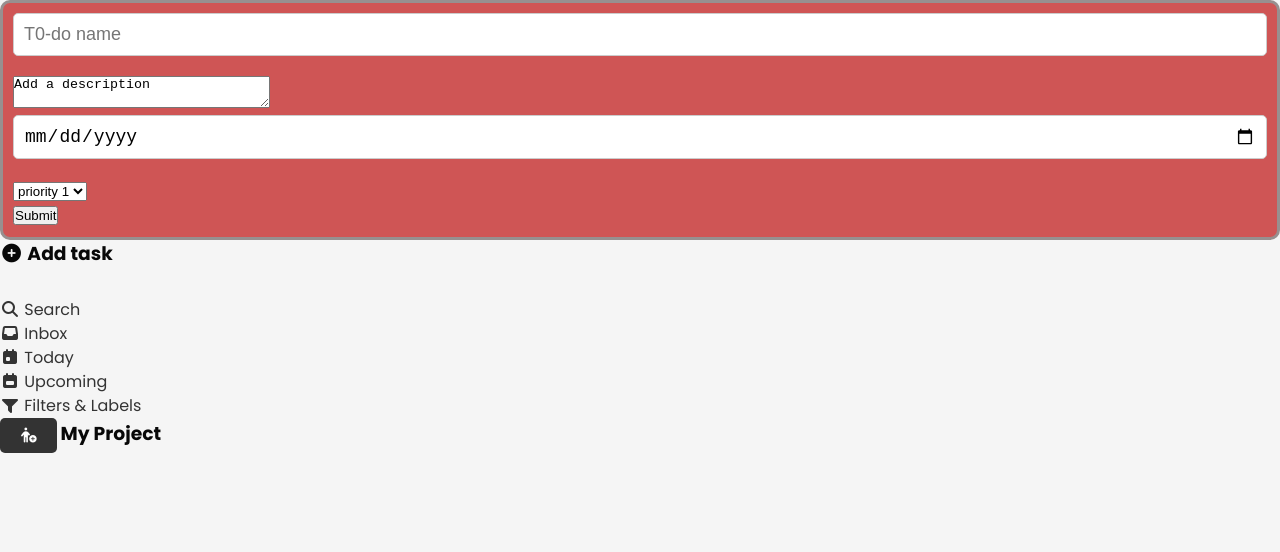
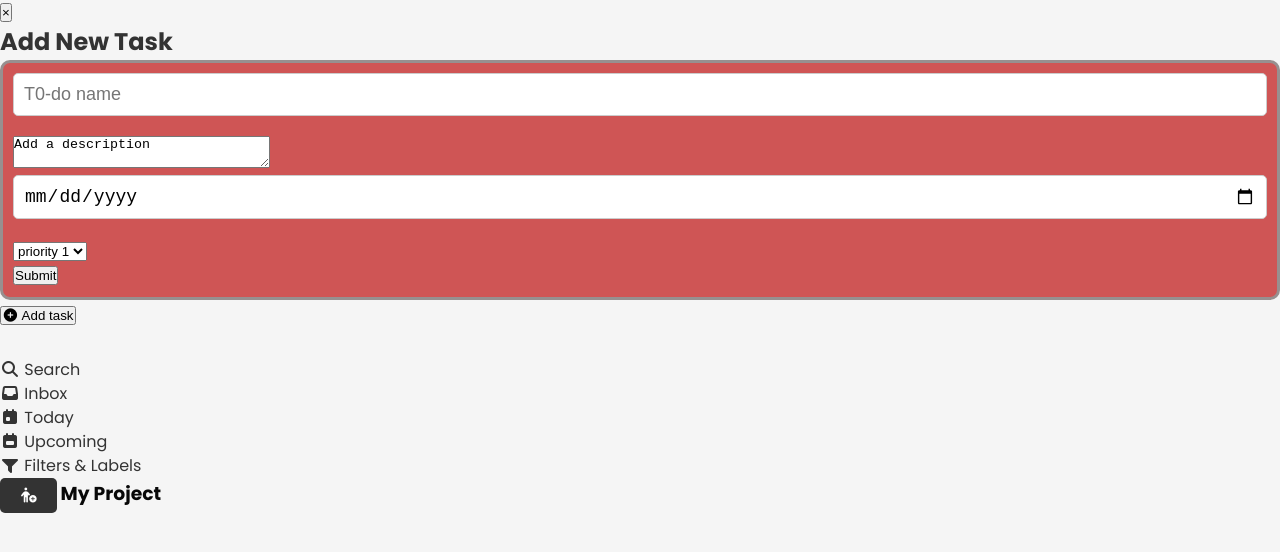
Before and after one commit to macnum/Todo-list, a website built with webpack: page src/index.html in a window 1280 px wide. Built offline with nearby package versions, Linux system fonts and the light colour scheme.

Commit message:
feat: add modal html code

```diff
--- a/src/index.html
+++ b/src/index.html
@@ -14,13 +14,21 @@
 
 <body>
 
+    <div class="todo-list-container">
         <div class="form-container">
+            <div class="modal-overlay" id="modal-overlay">
+                <div class="modal-content">
+                    <button class="close-modal" id="close-modal">
+                        &times;
+                    </button>
+                    <h2>Add New Task</h2>
                     <form action="#" id="task-form">
                         <div class="form-control">
                             <input class="form-input" name="title" type="text" id="title" placeholder="T0-do name">
                         </div>
                         <div class="form-control">
-                <textarea name="description" id="description" cols="30" rows="2">Add a description</textarea>
+                            <textarea name="description" id="description" cols="30"
+                                rows="2">Add a description</textarea>
                         </div>
                         <div class="form-control">
                             <input class="form-input" name="date" type="date" id="dueDate">
@@ -38,10 +46,12 @@
                         </div>
                     </form>
                 </div>
+            </div>
+        </div>
         <main>
             <div class="nav-list">
                 <nav class="nav">
-                <h3><i class="fa-solid fa-plus-circle"></i> Add task</h3>
+                    <h3><button id="show-modal"><i class="fa-solid fa-plus-circle"></i> Add task</button></h3>
                     <ul>
 
                         <li><i class="fa-solid fa-search"></i> Search</li>
@@ -66,6 +76,7 @@
                 </ul>
             </div>
         </main>
+    </div>
 
 </body>
 
```
Lines whose indentation alone changed are shown as unchanged.
